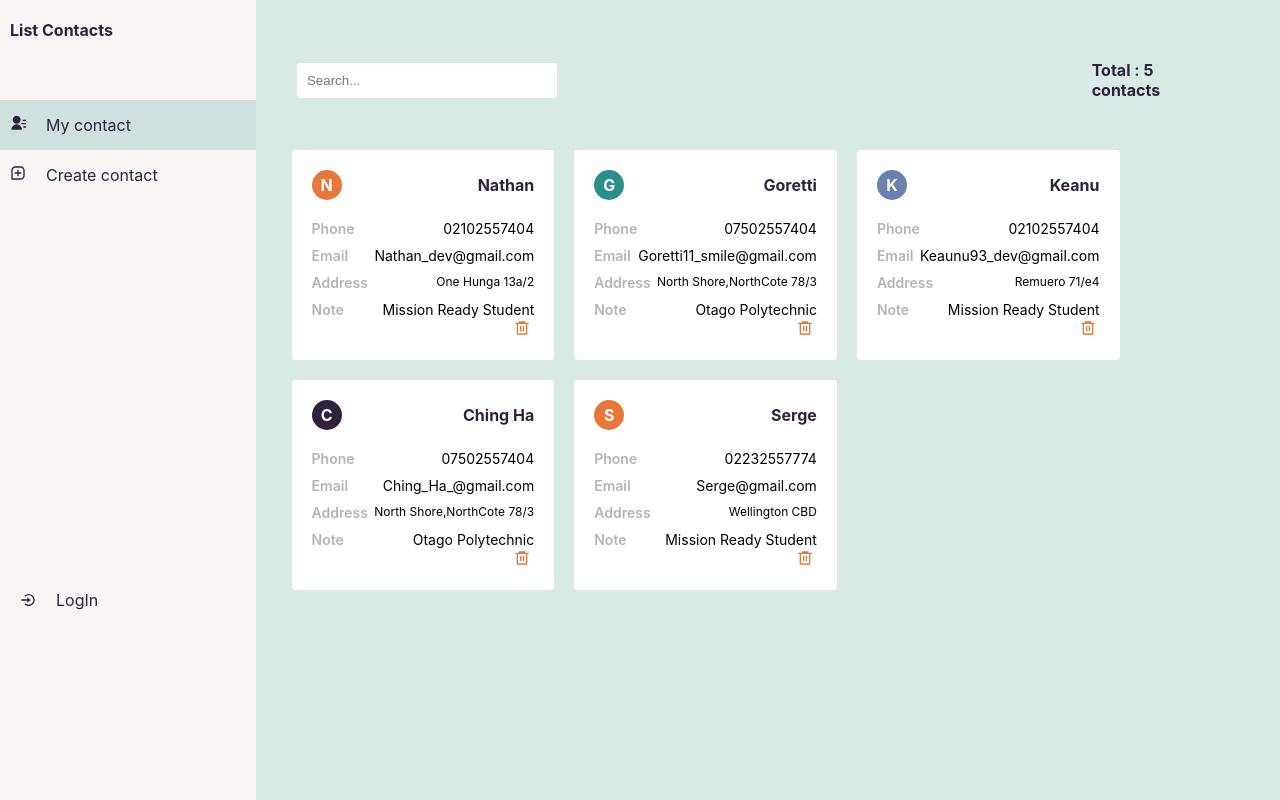
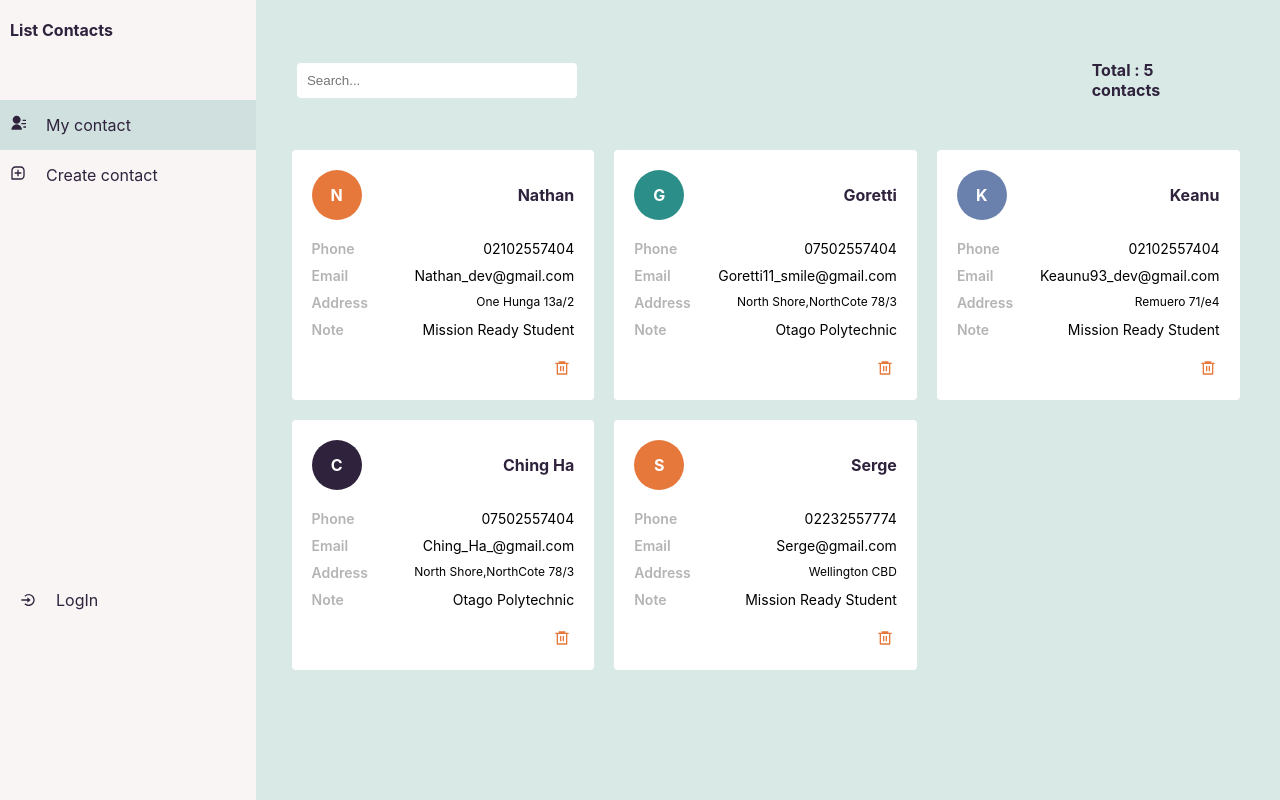
Before and after one commit to Olzhas11Dev/contact_app, a React (Create React App) app: page / in a window 1280 px wide. Shown: the top 800 px of the page. Built offline with nearby package versions, Linux system fonts and the light colour scheme.

Commit message:
testing..

```diff
--- a/src/index.css
+++ b/src/index.css
@@ -1,7 +1,7 @@
 * {
   margin: 0;
   padding: 0;
-  -webkit-box-sizing: border-box;
+  /* -webkit-box-sizing: border-box;
   -moz-box-sizing: border-box;
   box-sizing: border-box;
   -webkit-user-select: none;
@@ -10,7 +10,7 @@
   user-select: none;
   -webkit-appearance: none;
   -moz-appearance: none;
-  appearance: none;
+  appearance: none; */
 }
 
 body {
```
